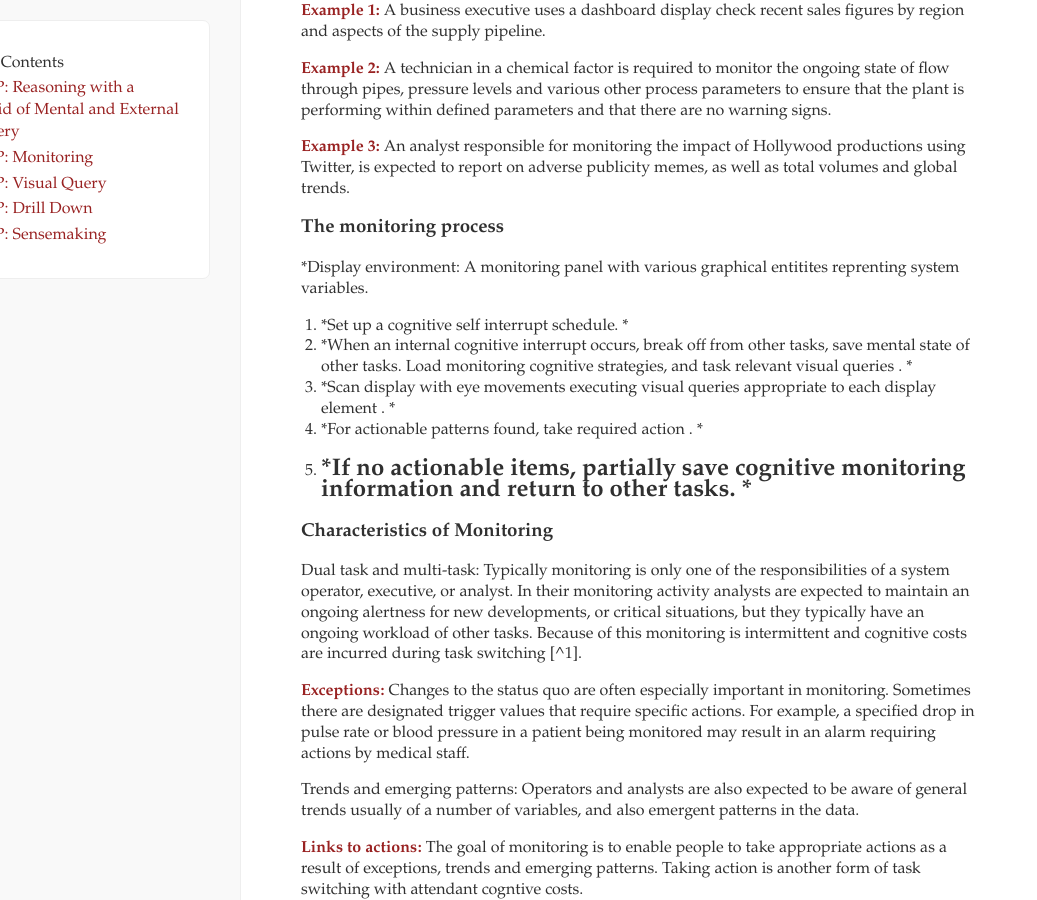
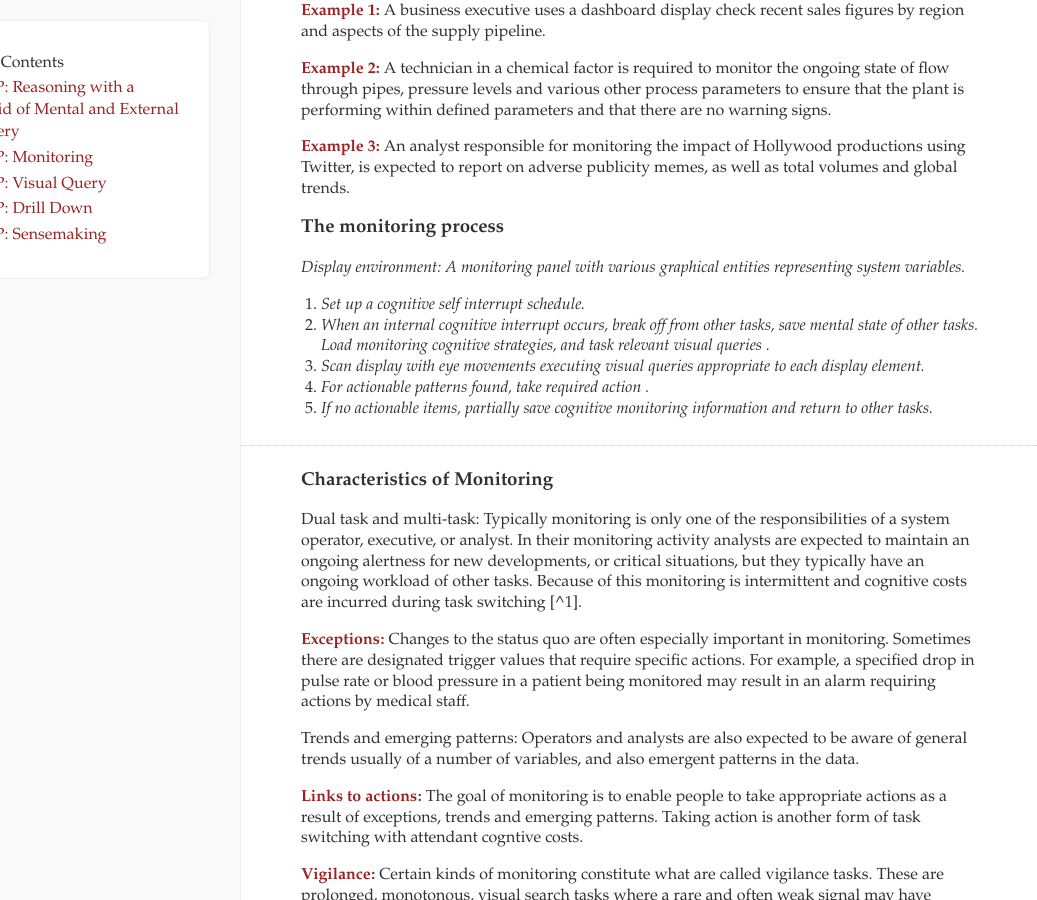
Before and after one commit to ColinWare/VTDPsite, a Jekyll site: the page built from _posts/2014-09-16-Monitoring.md, in a window 1280 px wide and 900 px high, scrolled down 466 px. Shown: the whole window, without its empty margins (0-1037 px from the left). Built offline with Jekyll 4.4.1, drawn with Linux system fonts in a browser that asks for light colours; nearby versions of some CDN libraries.

Commit message:
Some more formatting fixes

```diff
--- a/_posts/2014-09-16-Monitoring.md
+++ b/_posts/2014-09-16-Monitoring.md
@@ -14,12 +14,14 @@ The term monitoring is used for a set of tasks where an operator is responsible
 ### The monitoring process
 
 
-*Display environment: A monitoring panel with various graphical entitites reprenting system variables.
-1. *Set up a cognitive self interrupt schedule. *
-2. *When an internal cognitive interrupt occurs, break off from other tasks, save mental state of other tasks. Load monitoring cognitive strategies, and task relevant visual queries . *
-3. *Scan display with eye movements executing visual queries appropriate to each display element . *
-4. *For actionable patterns found, take required action . *
-5. *If no actionable items, partially save cognitive monitoring information and return to other tasks. *
+*Display environment: A monitoring panel with various graphical entities representing system variables.*
+
+1. *Set up a cognitive self interrupt schedule.*
+2. *When an internal cognitive interrupt occurs, break off from other tasks, save mental state of other tasks. Load monitoring cognitive strategies, and task relevant visual queries .*
+3. *Scan display with eye movements executing visual queries appropriate to each display element.*
+4. *For actionable patterns found, take required action .*
+5. *If no actionable items, partially save cognitive monitoring information and return to other tasks.*
+
 ------
 
 ### Characteristics of Monitoring
```
Also changed, not shown: _posts/2014-09-03-SenseMaking.md (line endings or trailing spaces).
